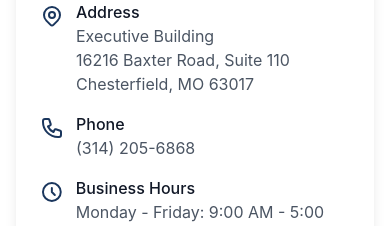
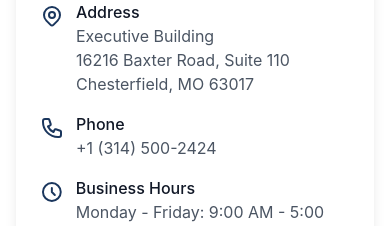
Before and after one commit to GANESH257/CBS-Landing-Page-new, a Next.js app: page / in a window 390 px wide. Shown: the part 7440-7666 px from the top of the page. Built offline with nearby package versions, Linux system fonts and the light colour scheme.

Commit message:
Update phone number to +1 (314) 500-2424

```diff
--- a/app/components/Appointment.jsx
+++ b/app/components/Appointment.jsx
@@ -35,7 +35,7 @@
                   </svg>
                   <div>
                     <p className="font-medium text-gray-900">Phone</p>
-                    <p className="text-gray-600">(314) 205-6868</p>
+                    <p className="text-gray-600">+1 (314) 500-2424</p>
                   </div>
                 </div>
                 <div className="flex items-start space-x-3">
```
